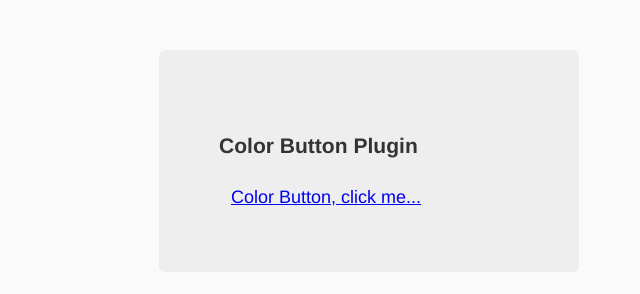
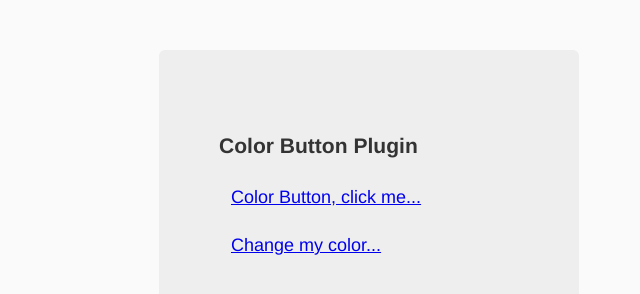
Before and after one commit to javasgl/color-button, a website: page app/index.html in a window 1280 px wide. Shown: the whole page, without its empty margins (271-911 px from the left). Drawn offline with nearby package versions, Linux system fonts and the light colour scheme; files that its build step writes are made by us from their sources.

Commit message:
add more button

```diff
--- a/app/index.html
+++ b/app/index.html
@@ -26,7 +26,12 @@
 
     <div class="hero-unit">
       <h3>Color Button Plugin</h3>
-      <a href="#" class='color-button'>Color Button, click me...</a>
+      <p>
+       <a href="#" class='color-button'>Color Button, click me...</a>
+      </p>
+      <p>
+        <a href="#" class='color-button'>Change my color...<a>
+      </p>
     </div>
 
     <!-- Google Analytics: change UA-XXXXX-X to be your site's ID. -->
```
